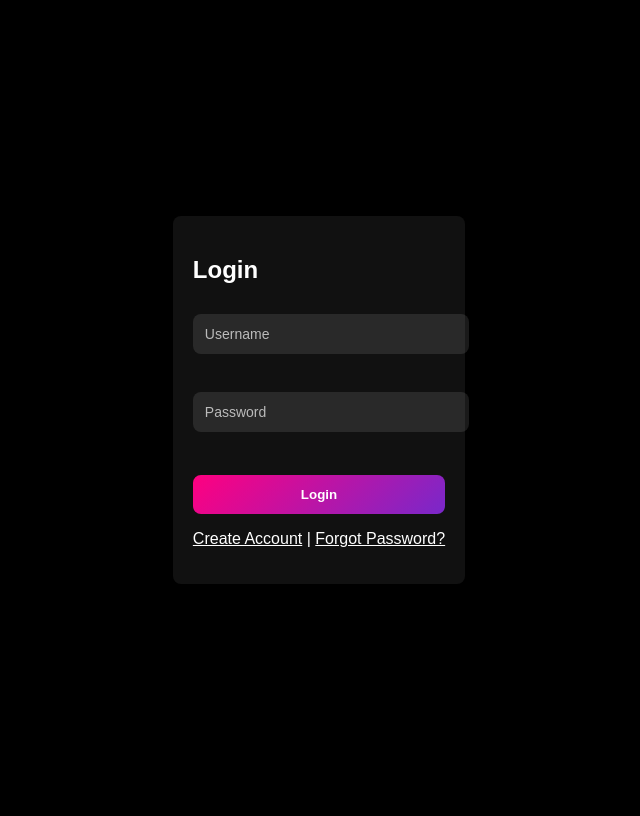
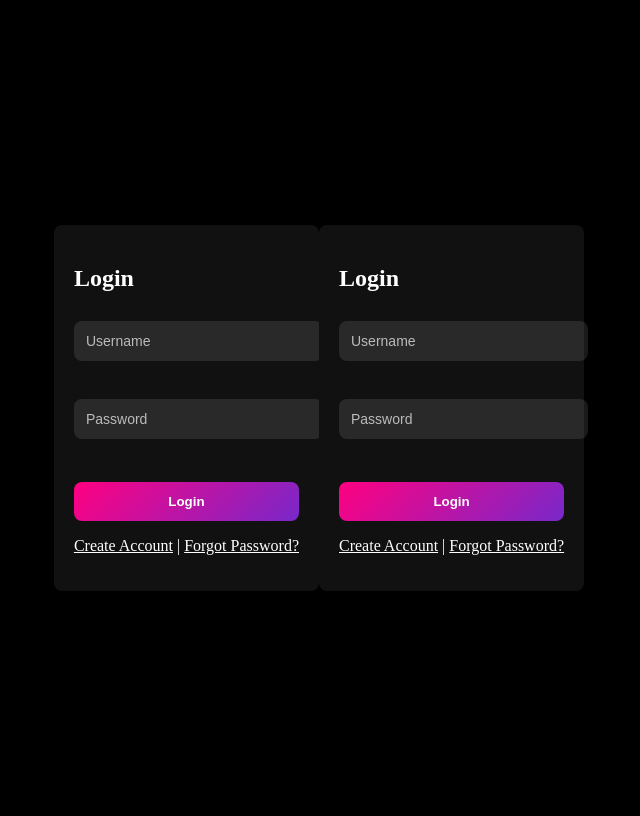
Before and after one commit to asif1-3ahmed/Music, a Flask app: page / in a window 1280 px wide. Shown: the whole page, without its empty margins (321-961 px from the left). Before the commit the page ends 584 px from the top, so only its background shows below. Run offline with Flask 3, Linux system fonts and the light colour scheme.

Commit message:
Update login.html

```diff
--- a/templates/login.html
+++ b/templates/login.html
@@ -1,4 +1,10 @@
 <!DOCTYPE html>
+<html lang="en">
+<head>
+  <meta charset="UTF-8">
+  <title>Login - Dolsy Music</title>
+  <style>
+  <!DOCTYPE html>
 <html lang="en">
 <head>
   <meta charset="UTF-8">
@@ -95,3 +101,17 @@ button:hover {
   </form>
 </body>
 </html>
+
+
+  </style>
+</head>
+<body style="background:#000; color:#fff; display:flex; justify-content:center; align-items:center; height:100vh;">
+  <form action="/login" method="POST" style="background:#111; padding:20px; border-radius:8px;">
+    <h2>Login</h2>
+    <input type="text" name="username" placeholder="Username" required><br><br>
+    <input type="password" name="password" placeholder="Password" required><br><br>
+    <button type="submit">Login</button>
+    <p><a href="/register-page" style="color:#fff;">Create Account</a> | <a href="/forgotpassword" style="color:#fff;">Forgot Password?</a></p>
+  </form>
+</body>
+</html>
```
